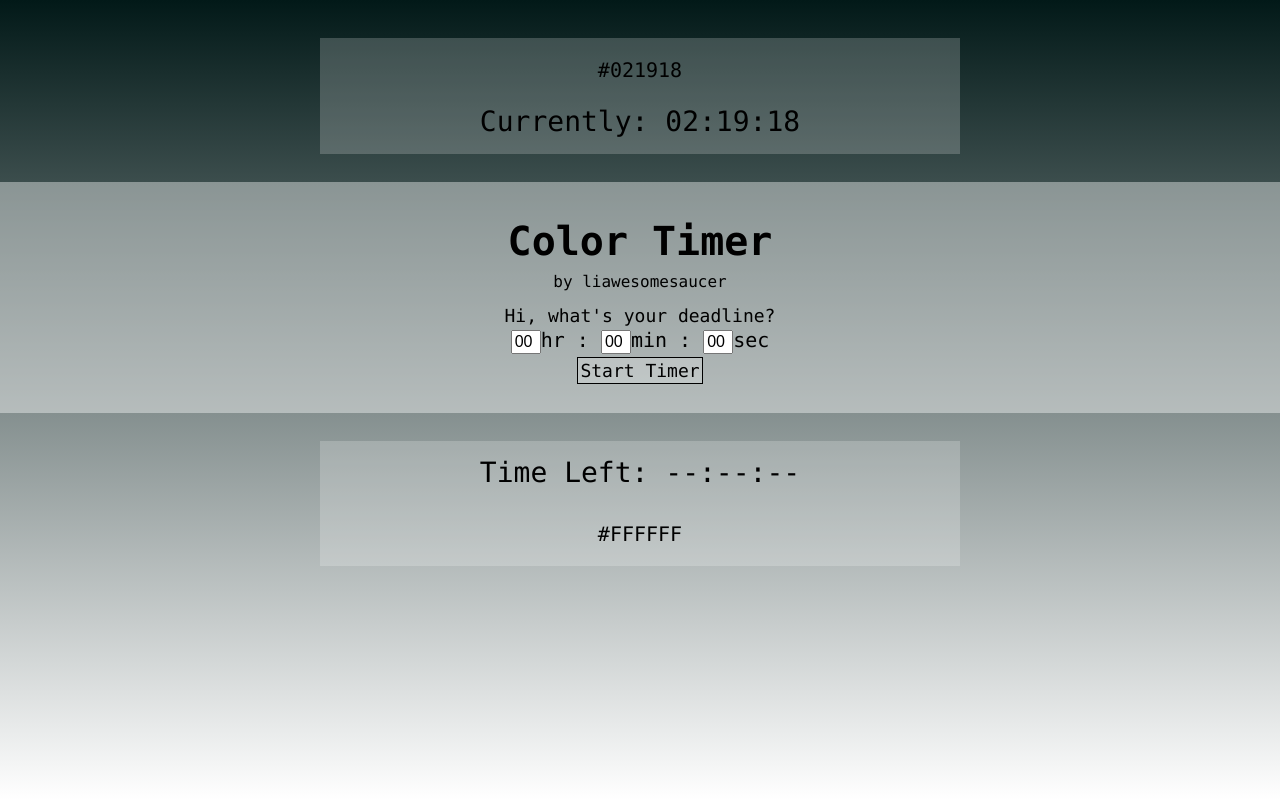
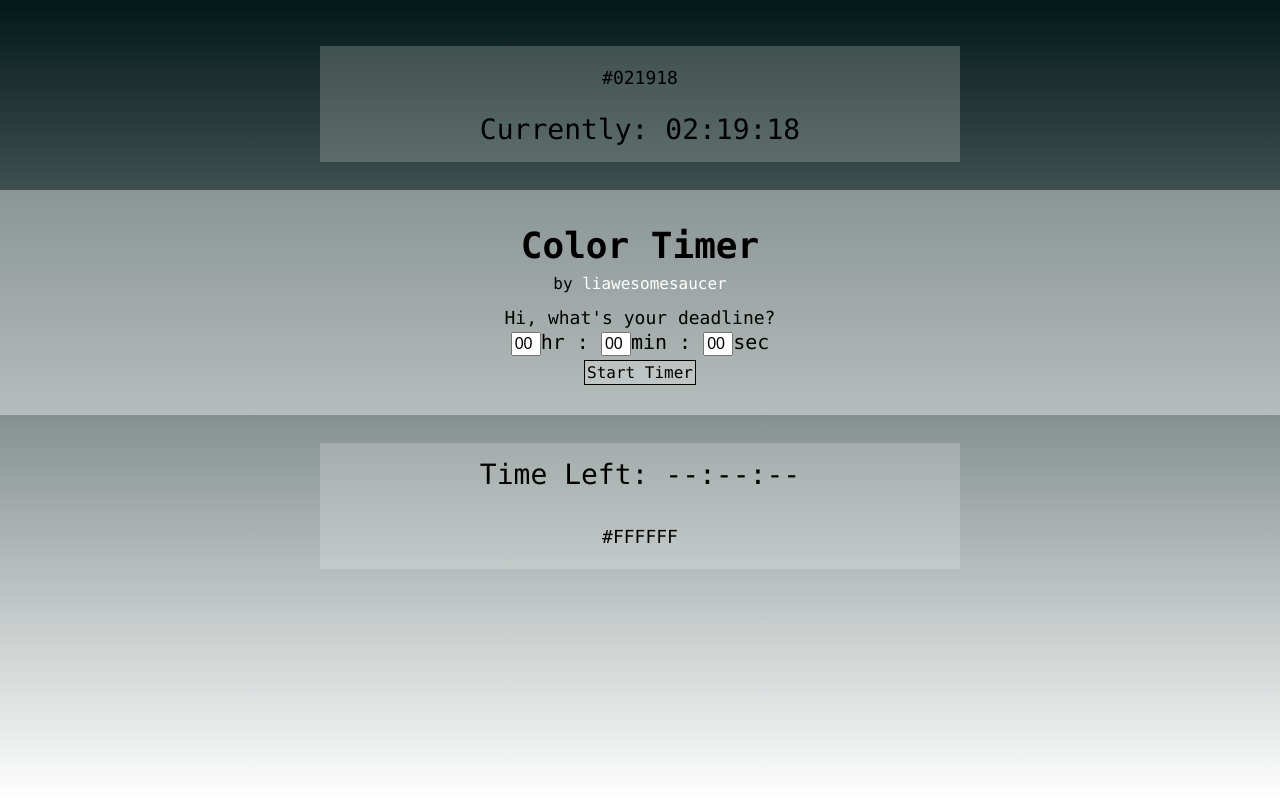
Before and after one commit to liawesomesaucer/color_timer, a plain HTML site: page index.html in a window 1280 px wide. Drawn offline with nearby package versions, Linux system fonts and the light colour scheme.

Commit message:
firefox compatibility

```diff
--- a/index.html
+++ b/index.html
@@ -12,8 +12,10 @@
 	<style>
 	body {
 		/*overflow:hidden;*/
-		font: 20px/24px Lucida Console, Arial, sans-serif;
-		margin:0;
+		font: 18px/24px Lucida Console, Arial, sans-serif;
+		/*margin:1%;*/
+		margin-left:0;
+		margin-right:0;
 		padding:0;
 		padding-top:3%;
 		text-align:center;
@@ -21,7 +23,7 @@
 		background: -webkit-linear-gradient(#000000, #ffffff); /* For Safari 5.1 to 6.0 */
   		background: -o-linear-gradient(#000000, #ffffff); /* For Opera 11.1 to 12.0 */
   		background: -moz-linear-gradient(#000000, #ffffff); /* For Firefox 3.6 to 15 */
-  		background: linear-gradient(#000000, #ffffff); /* Standard syntax */
+  		background: linear-gradient(#000000, #ffffff) no-repeat center center fixed; /* Standard syntax */
 	}
 	div{
 		margin:0px;
@@ -46,20 +48,26 @@
 		font-size:16px;
 		width:30;
 	}
-	a{
+	a {
+		color:#ffffff;
+		text-decoration:none;
+	}
+	#button {
 		color:#000000;
-		font-size:18px;
-		text-decoration:none;
+		font-size:16px;
 		border-style:solid;
 		border-width:1px;
 		padding:2px;
 		background-color: rgba(255, 255, 255, 0.2);
 	}
-	a:hover {
+	#button:hover {
 		background-color: rgba(255, 255, 255, 1);
 	}
 	a:visited {
 		color:#000000;
+	}
+	::selection {
+		color:#e6e6e6;
 	}
 	div #top {
 		width:50%;
@@ -124,7 +132,7 @@
 				"background":"-webkit-linear-gradient("+cur_color+", "+bottom_color+")", /* For Safari 5.1 to 6.0 */
   				"background":"-o-linear-gradient("+cur_color+", "+bottom_color+")", /* For Opera 11.1 to 12.0 */
   				"background":"-moz-linear-gradient("+cur_color+", "+bottom_color+")", /* For Firefox 3.6 to 15 */
-  				"background":"linear-gradient("+cur_color+", "+bottom_color+")", /* Standard syntax */
+  				"background":"linear-gradient("+cur_color+", "+bottom_color+") no-repeat center center fixed", /* Standard syntax */
   			});
 		}
 
@@ -229,7 +237,7 @@
 	<div id="center" style="">
 		<div class="header">
 			<h1>Color Timer</h1>
-			<p id="subheader" style="margin:-10px;font-size:16px;">by liawesomesaucer</p>
+			<p id="subheader" style="margin:-10px;font-size:16px;">by <a style="color:#ffffff;" href="#">liawesomesaucer</a></p>
 		</div>
 		<div class=input>
 			<div id="input" class="disappear">
```
